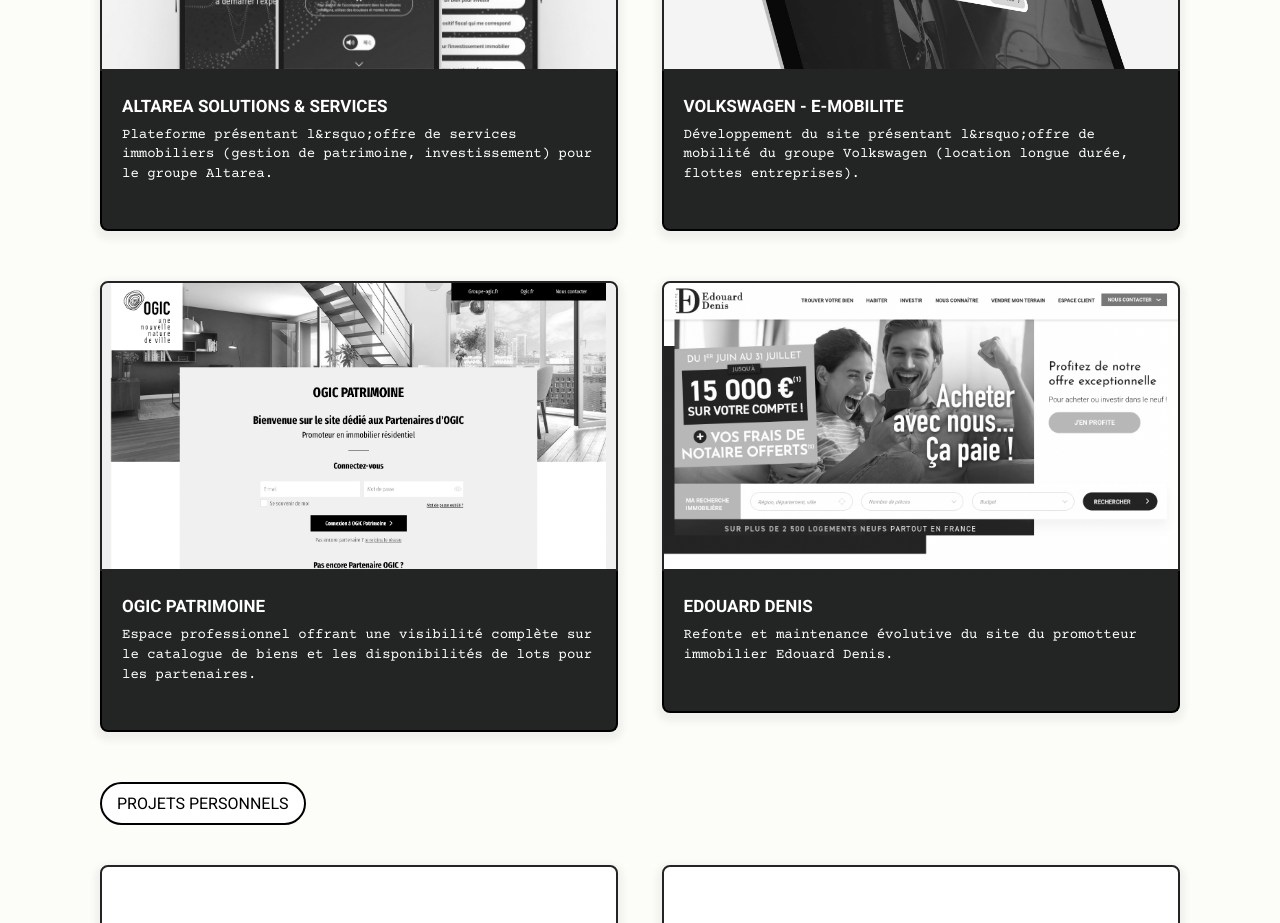
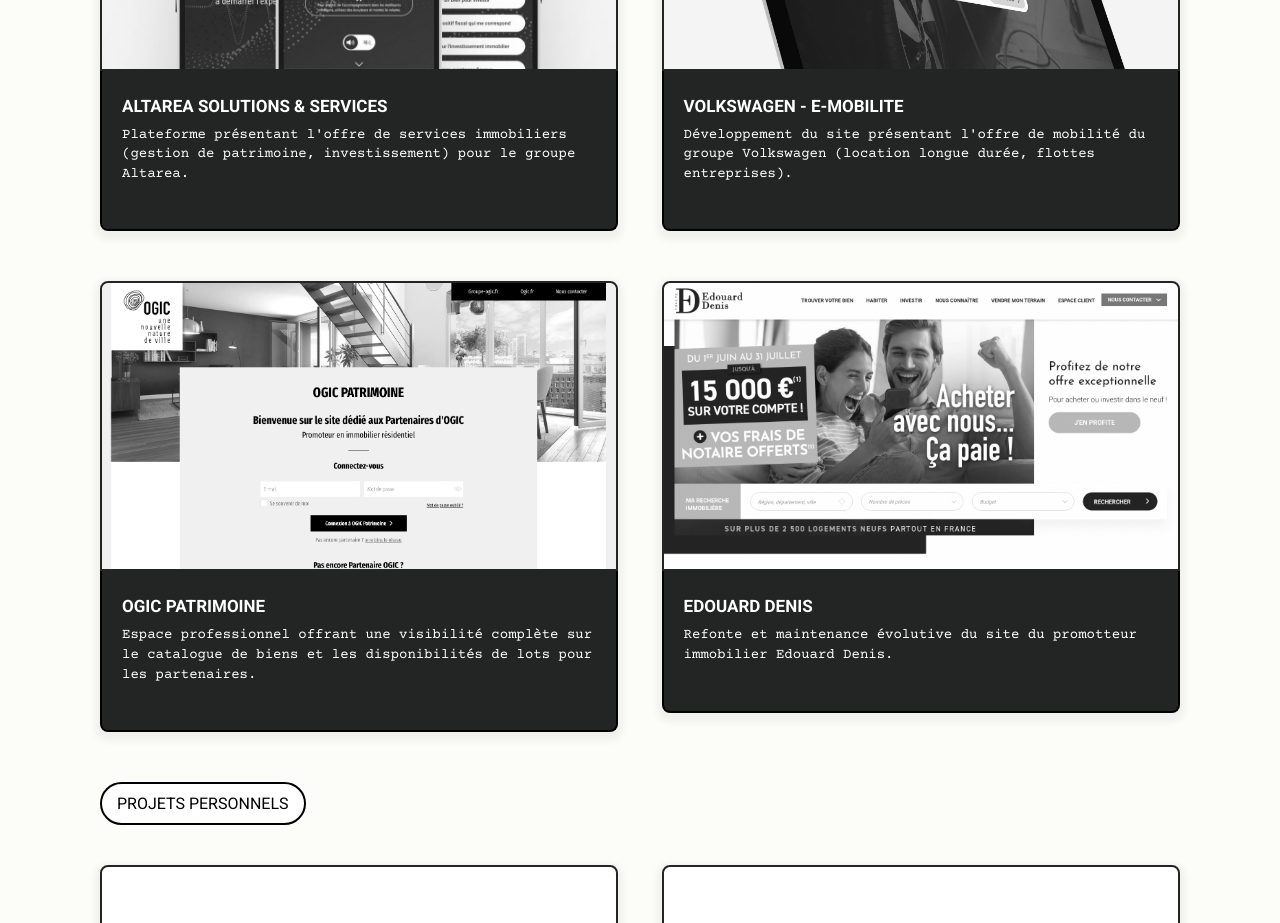
Before and after one commit to tituan/frontend-portfolio-boisard-2025, a Next.js app: page / in a window 1280 px wide. Shown: the part 2640-3563 px from the top of the page. Built offline with nearby package versions, Linux system fonts and the light colour scheme.

Commit message:
symboles

```diff
--- a/components/Project.js
+++ b/components/Project.js
@@ -7,7 +7,7 @@
     alt: "Altarea Solution & services",
     link: "https://www.altarea-solutions-services.com/",
     description:
-      "Plateforme présentant l&rsquo;offre de services immobiliers (gestion de patrimoine, investissement) pour le groupe Altarea.",
+      "Plateforme présentant l'offre de services immobiliers (gestion de patrimoine, investissement) pour le groupe Altarea.",
   },
   {
     title: "Volkswagen - E-mobilite",
@@ -15,7 +15,7 @@
     alt: "Volkswagen E-mobilité",
     link: "https://nouvelles-mobilites-vwfs.fr/",
     description:
-      "Développement du site présentant l&rsquo;offre de mobilité du groupe Volkswagen (location longue durée, flottes entreprises).",
+      "Développement du site présentant l'offre de mobilité du groupe Volkswagen (location longue durée, flottes entreprises).",
   },
   {
     title: "Ogic Patrimoine",
```
